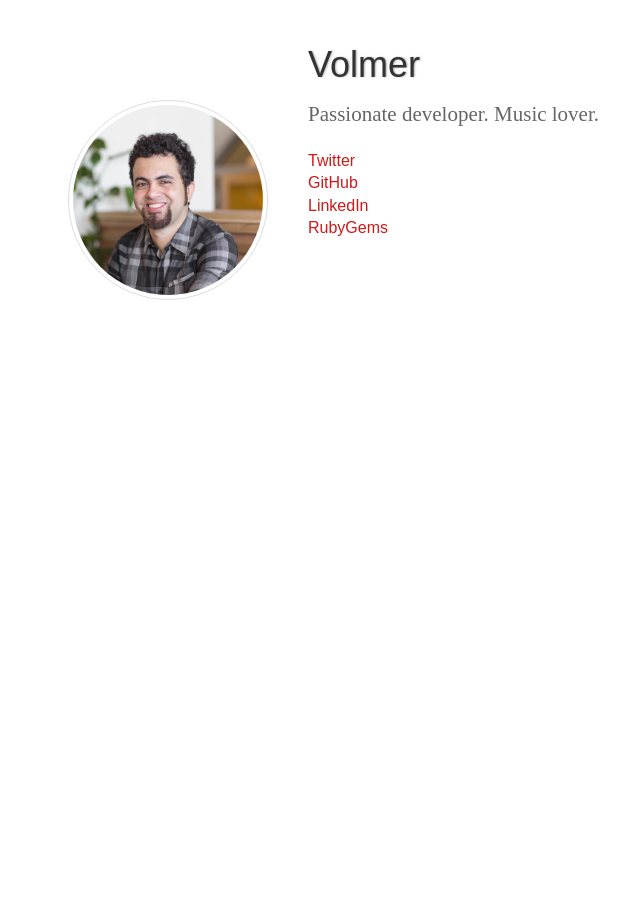
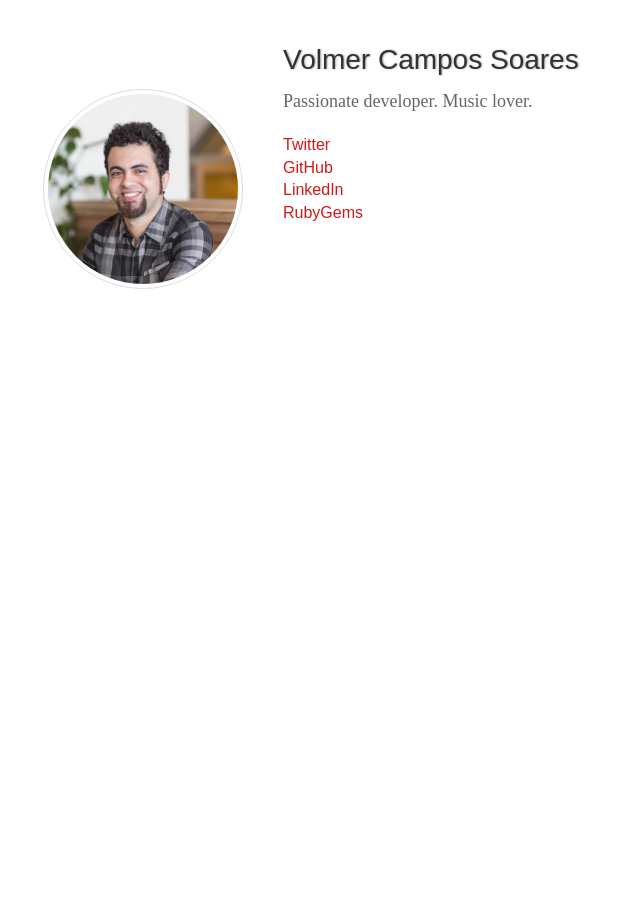
Before and after one commit to volmer/volmerius, a Jekyll site: the page built from index.html, in a window 1280 px wide. Shown: the whole page, without its empty margins (272-912 px from the left). Built offline with Jekyll 4.4.1, drawn with Linux system fonts in a browser that asks for light colours; some web fonts are replaced.

Commit message:
Full name

```diff
--- a/css/main.scss
+++ b/css/main.scss
@@ -30,7 +30,7 @@ body {
 }
 
 .container {
-  max-width: 600px;
+  max-width: 650px;
   margin: 20px auto;
 
   &:before, &:after {
@@ -44,7 +44,7 @@ body {
 }
 
 h1 {
-  font-size: 36px;
+  font-size: 28px;
   margin: 20px 0 10px 240px;
   font-weight: 500;
   text-shadow: 1px 0 2px $heading-shadow-color;
@@ -53,7 +53,7 @@ h1 {
 p {
   font-family: 'Quattrocento', serif;
   color: $paragraph-color;
-  font-size: 21px;
+  font-size: 18px;
   margin-bottom: 20px;
   font-weight: 200;
 }
--- a/index.html
+++ b/index.html
@@ -3,7 +3,7 @@ layout: default
 ---
 
 <div itemscope itemtype="http://schema.org/Person">
-  <h1 itemprop="name">Volmer</h1>
+  <h1 itemprop="name">Volmer Campos Soares</h1>
 
   <img src="/images/volmer.jpg" class="img-thumbnail" itemprop="image">
 
```
Also changed, not shown: Gemfile.lock.
